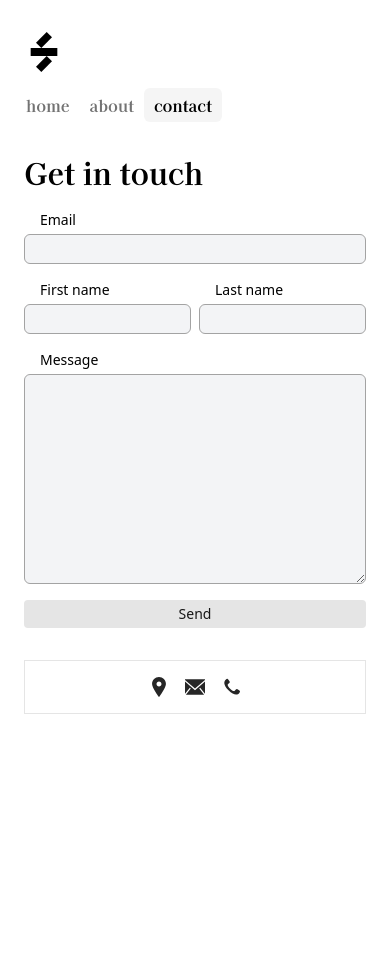
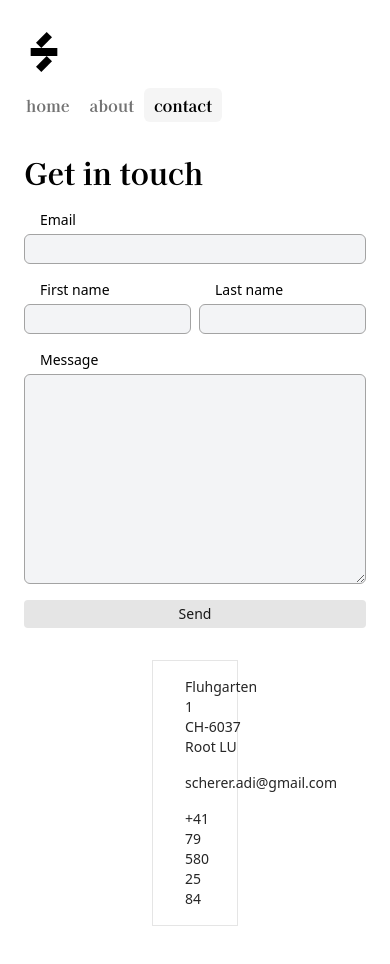
Before and after one commit to schereradi/scherera.ch, a Next.js app: page /contact in a window 390 px wide. Shown: the top 964 px of the page. Before the commit the page ends 874 px from the top, so only its background shows below. Built offline with nearby package versions, Linux system fonts and the light colour scheme.

Commit message:
Remove title attribute in contact page
- They are not visible on mobile.

```diff
--- a/app/contact/form.tsx
+++ b/app/contact/form.tsx
@@ -119,24 +119,26 @@ export default function Form() {
           </button>
         </form>
       )}
-      <div className="max-w-[500px] pt-8">
+      <div className="max-w-[500px] pt-8 px-32">
         <div
-          className="flex w-full border border-neutral-200 dark:border-neutral-800 space-x-4 Srounded-lg p-4 no-underline items-center text-neutral-800 dark:text-neutral-200 hover:dark:bg-neutral-900 hover:bg-neutral-100 transition-all justify-center"
+          className="w-full border border-neutral-200 dark:border-neutral-800 space-y-4 Srounded-lg p-4 no-underline items-center text-neutral-800 dark:text-neutral-200 hover:dark:bg-neutral-900 hover:bg-neutral-100 transition-all justify-center"
         >
-          <div title="Fluhgarten 1, CH-6037 Root" className="flex items-center">
+          <div className="flex items-center">
             <LocationIcon />
+            <div className="px-4 text-sm">Fluhgarten 1<br/>CH-6037 Root LU</div>
           </div>
           <a
             rel="noopener noreferrer"
             target="_blank"
             href="mailto:scherer.adi@gmail.com"
+            className="flex items-center"
           >
-            <div className="flex items-center">
-              <EmailIcon />
-            </div>
+            <EmailIcon />
+            <div className="px-4 text-sm">scherer.adi@gmail.com</div>
           </a>
-          <div title="+41'79'580'25'84" className="flex items-center">
+          <div className="flex items-center">
             <PhoneIcon />
+            <div className="px-4 text-sm">+41 79 580 25 84</div>
           </div>
         </div>
       </div>
--- a/package.json
+++ b/package.json
@@ -13,14 +13,14 @@
     "dotenv": "^16.0.3",
     "framer-motion": "^8.5.4",
     "next": "13.4.2",
+    "node-mailjet": "^6.0.2",
     "react": "18.2.0",
     "react-dom": "18.2.0",
     "react-wrap-balancer": "^0.4.0",
     "remark-gfm": "^3.0.1",
     "server-only": "^0.0.1",
     "shiki": "^0.13.0",
-    "swr": "^2.0.3",
-    "node-mailjet": "^6.0.2"
+    "swr": "^2.0.3"
   },
   "devDependencies": {
     "@tailwindcss/typography": "^0.5.9",
```
